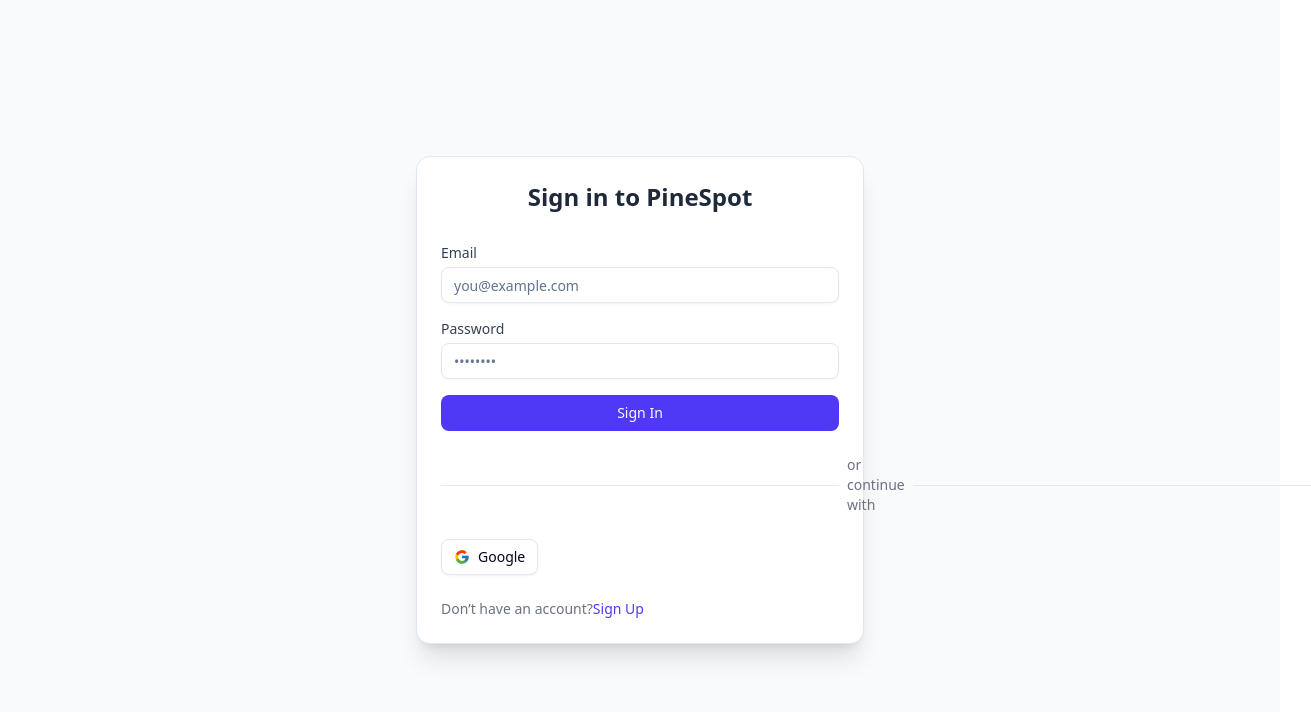
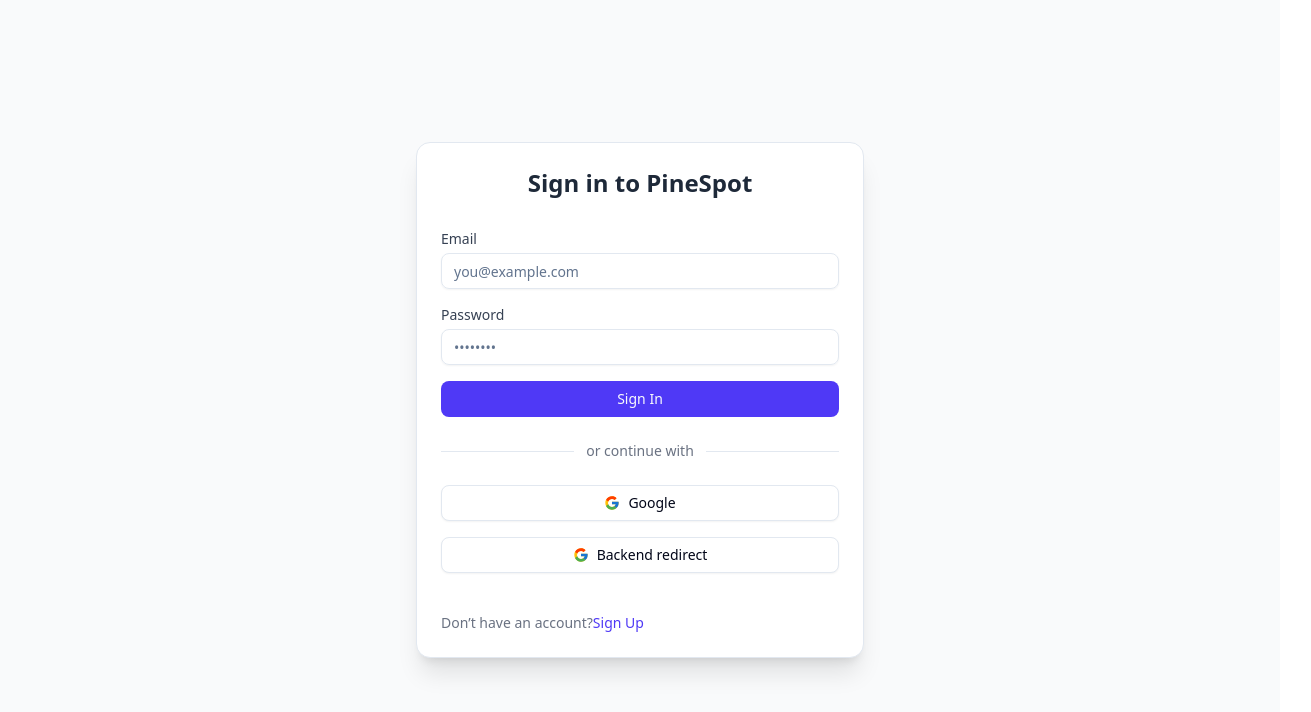
Before and after one commit to KAMRON-DEVELOPER/pinespot-react-ts, a React (Vite) app: page /signin in a window 1280 px wide. Shown: the top 712 px of the page, 1311 px wide, since content can reach past the window. Built offline with nearby package versions, Linux system fonts and the light colour scheme; no server answers.

Commit message:
google, github oaut implemented

```diff
--- a/src/App.tsx
+++ b/src/App.tsx
@@ -4,30 +4,21 @@
 import { SignInPage } from '@/features/auth/SignInPage';
 import ListingPage from '@/features/listings/ListingPage';
 import { SignUpPage } from '@/features/auth/SignUpPage';
-import { GoogleOAuthProvider, useGoogleOneTapLogin } from '@react-oauth/google';
-
-function GoogleOneTapLogin() {
-  useGoogleOneTapLogin({
-    auto_select: true,
-    onSuccess: (credentialResponse) => {
-      console.log('ID token:', credentialResponse.credential);
-      // sendIdTokenToBackend(credentialResponse.credential);
-    },
-    onError: () => console.log('One Tap failed'),
-  });
-
-  return null;
-}
+import CompleteProfilePage from '@/features/auth/CompleteProfilePage';
 
 function App() {
   const routes: RouteObject[] = [
+    {
+      path: '/signup',
+      element: <SignUpPage />,
+    },
     {
       path: '/signin',
       element: <SignInPage />,
     },
     {
-      path: '/signup',
-      element: <SignUpPage />,
+      path: '/complete-profile',
+      element: <CompleteProfilePage />,
     },
     {
       element: <RootLayout />,
@@ -38,12 +29,7 @@
 
   const router = createBrowserRouter(routes);
 
-  return (
-    // <GoogleOAuthProvider clientId='836345097998-mkn65r5bm9a41qvlpi6eus3nhi8olm9v.apps.googleusercontent.com'>
-    // {/* <GoogleOneTapLogin /> */}
-    <RouterProvider router={router} />
-    // {/* </GoogleOAuthProvider> */}
-  );
+  return <RouterProvider router={router} />;
 }
 
 export default App;
--- /dev/null
+++ b/src/features/auth/CompleteProfilePage.tsx
@@ -0,0 +1,9 @@
+const CompleteProfilePage = () => {
+  const { data: listings, isLoading } = useGetListingsQuery();
+
+  if (isLoading) return <p>Loading...</p>;
+
+  return <div>CompleteProfilePage</div>;
+};
+
+export default CompleteProfilePage;
--- a/src/features/auth/SignInPage.tsx
+++ b/src/features/auth/SignInPage.tsx
@@ -42,29 +42,24 @@
   const googleSignIn = async () => {
     try {
       const result = await signInWithPopup(auth, provider);
+      console.log('redirect result:', result);
 
       const credential = GoogleAuthProvider.credentialFromResult(result);
-      if (!credential) return;
-
       const user = result.user;
       const additionalUserInfo = getAdditionalUserInfo(result);
 
+      console.log('credential:', credential);
       console.log('user:', user);
       console.log('additionalUserInfo:', additionalUserInfo);
 
       const idToken = await user.getIdToken();
       console.log('Firebase ID token:', idToken);
-      // fetch("/api/login", { method: "POST", body: JSON.stringify({ idToken }) });
+      // send idToken to your backend here
     } catch (error: any) {
-      const errorCode = error.code;
-      const errorMessage = error.message;
-      const email = error.customData?.email;
-      const credential = GoogleAuthProvider.credentialFromError(error);
-
-      console.error('ErrorCode:', errorCode);
-      console.error('ErrorMessage:', errorMessage);
-      console.error('Email:', email);
-      console.error('Credential:', credential);
+      console.error('ErrorCode:', error.code);
+      console.error('ErrorMessage:', error.message);
+      console.error('Email:', error.customData?.email);
+      console.error('Credential:', GoogleAuthProvider.credentialFromError(error));
     }
   };
 
@@ -113,28 +108,44 @@
               {isLoading ? 'Signing in...' : 'Sign In'}
             </Button>
           </form>
-
           {isError && (
             <p className='text-red-600 text-sm mt-2'>
               {error && 'status' in error ? (error as FetchBaseQueryError).status : (error as SerializedError).message}
             </p>
           )}
-
           <div className='flex items-center my-6'>
-            <Separator className='flex-grow' />
-            <span className='mx-2 text-gray-500 text-sm'>or continue with</span>
-            <Separator className='flex-grow' />
+            <div className='flex-grow'>
+              <Separator />
+            </div>
+            <span className='mx-3 text-gray-500 text-sm whitespace-nowrap'>or continue with</span>
+            <div className='flex-grow'>
+              <Separator />
+            </div>
           </div>
 
-          <div className='flex space-x-3'>
+          <div className='flex flex-col space-y-3'>
             <Button
               onClick={googleSignIn}
               variant='outline'
-              className='flex items-center justify-center gap-2'>
+              className='w-full flex items-center justify-center gap-2'>
               <FcGoogle className='w-5 h-5' />
               Google
             </Button>
           </div>
+
+          <div className='flex flex-col space-y-3 mt-4'>
+            <Button
+              onClick={() => {
+                window.location.href = 'http://localhost:8001/api/v1/auth/google';
+              }}
+              variant='outline'
+              className='w-full flex items-center justify-center gap-2'>
+              <FcGoogle className='w-5 h-5' />
+              Backend redirect
+            </Button>
+          </div>
+
+          <div className='h-4'></div>
         </CardContent>
 
         <CardFooter className='text-center text-sm text-gray-500'>
--- a/src/services/auth.ts
+++ b/src/services/auth.ts
@@ -1,4 +1,4 @@
-import type { AuthResponse, OAuthUser, User } from '../features/auth/types';
+import type { AuthResponse, OAuthUser as GoogleOAuthUser, User } from '../features/auth/types';
 import { api } from './api';
 
 export const authApi = api.injectEndpoints({
@@ -19,13 +19,13 @@
       }),
       invalidatesTags: ['Auth'],
     }),
-    getOauthUser: build.query<OAuthUser, void>({
-      query: () => '/auth/google/me',
+    getGoogleOAuthUser: build.query<GoogleOAuthUser, void>({
+      query: () => '/auth/google',
       providesTags: ['Auth'],
     }),
     completeProfile: build.mutation<AuthResponse, FormData>({
       query: (body) => ({
-        url: '/auth/google/me',
+        url: '/auth/google',
         method: 'PATCH',
         body,
       }),
@@ -51,6 +51,6 @@
   useGetProfileQuery,
   useUpdateProfileMutation,
   useDeleteProfileMutation,
-  useGetOauthUserQuery,
+  useGetGoogleOAuthUserQuery,
   useCompleteProfileMutation,
 } = authApi;
```
